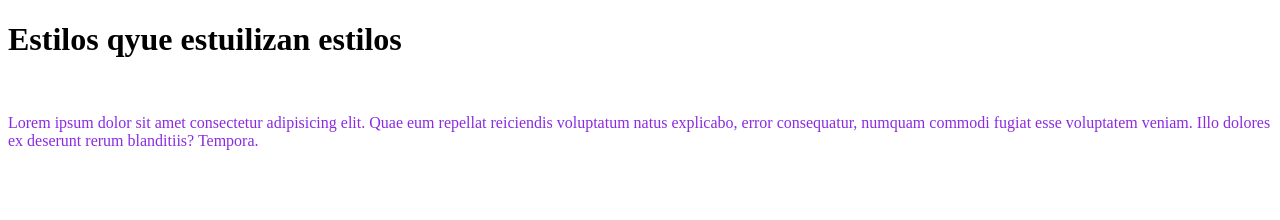
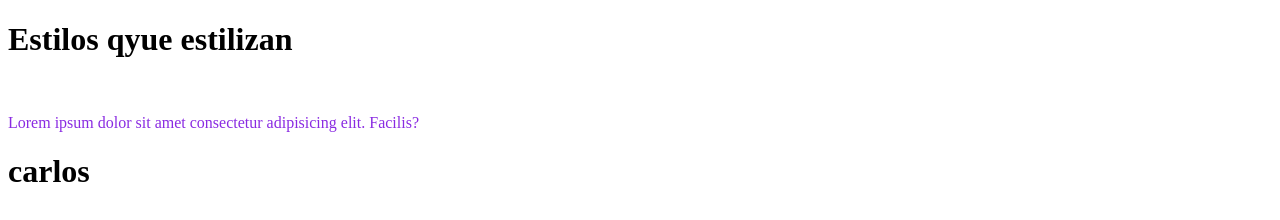
Before and after one commit to eoropezasp/23066, a plain HTML site: page Estilos/index.html in a window 1280 px wide. Drawn offline with Linux system fonts and the light colour scheme.

Commit message:
segundo commit

```diff
--- a/Estilos/index.html
+++ b/Estilos/index.html
@@ -10,9 +10,14 @@
 </head>
 <body>
 
-<h1>Estilos qyue estuilizan estilos</h1><br>
+<h1>Estilos qyue estilizan</h1>
 
-<p>Lorem ipsum dolor sit amet consectetur adipisicing elit. Quae eum repellat reiciendis voluptatum natus explicabo, error consequatur, numquam commodi fugiat esse voluptatem veniam. Illo dolores ex deserunt rerum blanditiis? Tempora.</p>
+<br>
+
+<p>Lorem ipsum dolor sit amet consectetur adipisicing elit. Facilis?</p>
+
+<h1>carlos</h1>
+
 
 </body>
 </html>
```
